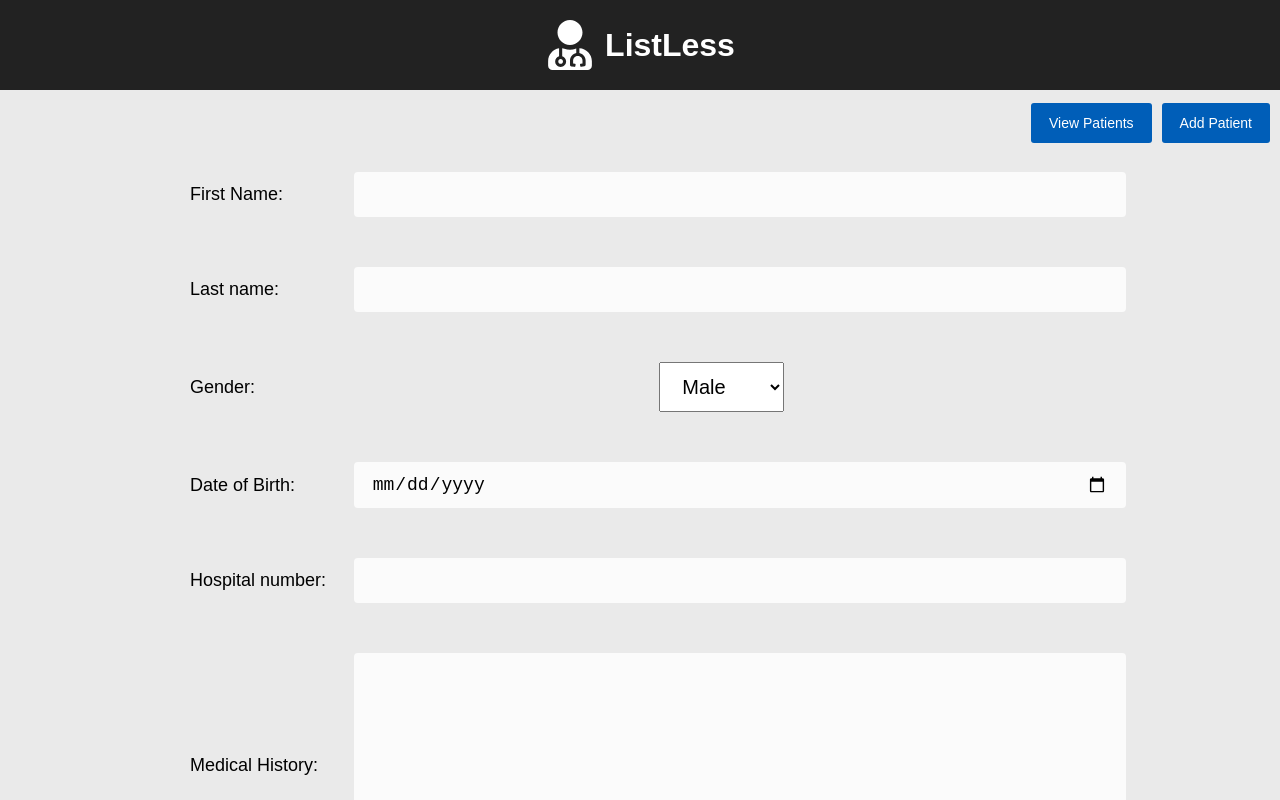
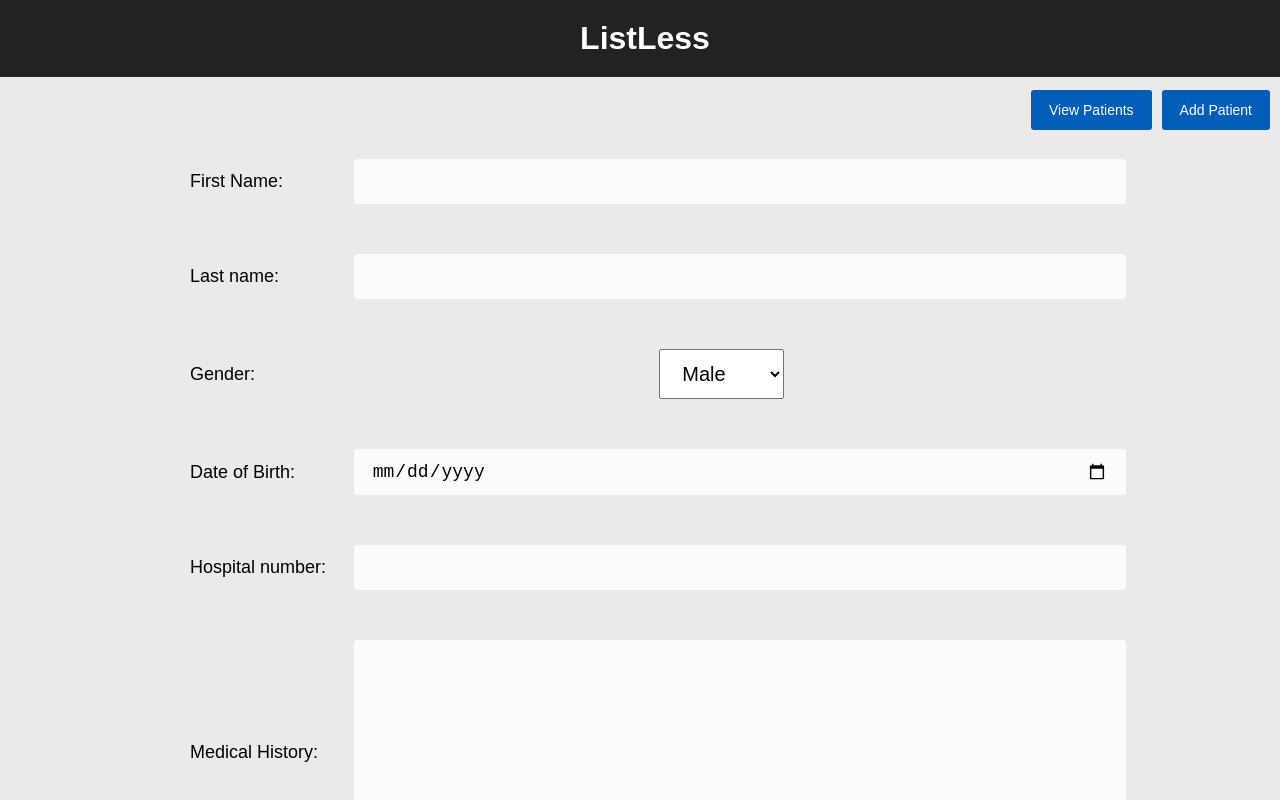
Before and after one commit to JoshAdamPowell/Listless, a React (Create React App) app in the folder listless-client/: page /addPatient in a window 1280 px wide. Shown: the top 800 px of the page. Built offline with nearby package versions, Linux system fonts and the light colour scheme.

Commit message:
Remove logo.

```diff
--- a/listless-client/src/App.js
+++ b/listless-client/src/App.js
@@ -10,11 +10,6 @@ class App extends Component {
     return (
       <div className="App">
         <header className="App-header">
-          <svg style={{fill:'white', width: '50px', height: '50px'}} aria-hidden="true" data-prefix="fas" data-icon="user-md" className="svg-inline--fa fa-user-md fa-w-14"
-               role="img" xmlns="http://www.w3.org/2000/svg" viewBox="0 0 448 512">
-            <path fill="currentColor"
-                  d="M224 256c70.7 0 128-57.3 128-128S294.7 0 224 0 96 57.3 96 128s57.3 128 128 128zM104 424c0 13.3 10.7 24 24 24s24-10.7 24-24-10.7-24-24-24-24 10.7-24 24zm216-135.4v49c36.5 7.4 64 39.8 64 78.4v41.7c0 7.6-5.4 14.2-12.9 15.7l-32.2 6.4c-4.3.9-8.5-1.9-9.4-6.3l-3.1-15.7c-.9-4.3 1.9-8.6 6.3-9.4l19.3-3.9V416c0-62.8-96-65.1-96 1.9v26.7l19.3 3.9c4.3.9 7.1 5.1 6.3 9.4l-3.1 15.7c-.9 4.3-5.1 7.1-9.4 6.3l-31.2-4.2c-7.9-1.1-13.8-7.8-13.8-15.9V416c0-38.6 27.5-70.9 64-78.4v-45.2c-2.2.7-4.4 1.1-6.6 1.9-18 6.3-37.3 9.8-57.4 9.8s-39.4-3.5-57.4-9.8c-7.4-2.6-14.9-4.2-22.6-5.2v81.6c23.1 6.9 40 28.1 40 53.4 0 30.9-25.1 56-56 56s-56-25.1-56-56c0-25.3 16.9-46.5 40-53.4v-80.4C48.5 301 0 355.8 0 422.4v44.8C0 491.9 20.1 512 44.8 512h358.4c24.7 0 44.8-20.1 44.8-44.8v-44.8c0-72-56.8-130.3-128-133.8z"></path>
-          </svg>
           <h1 className="App-title">ListLess</h1>
         </header>
         <Router>
```
